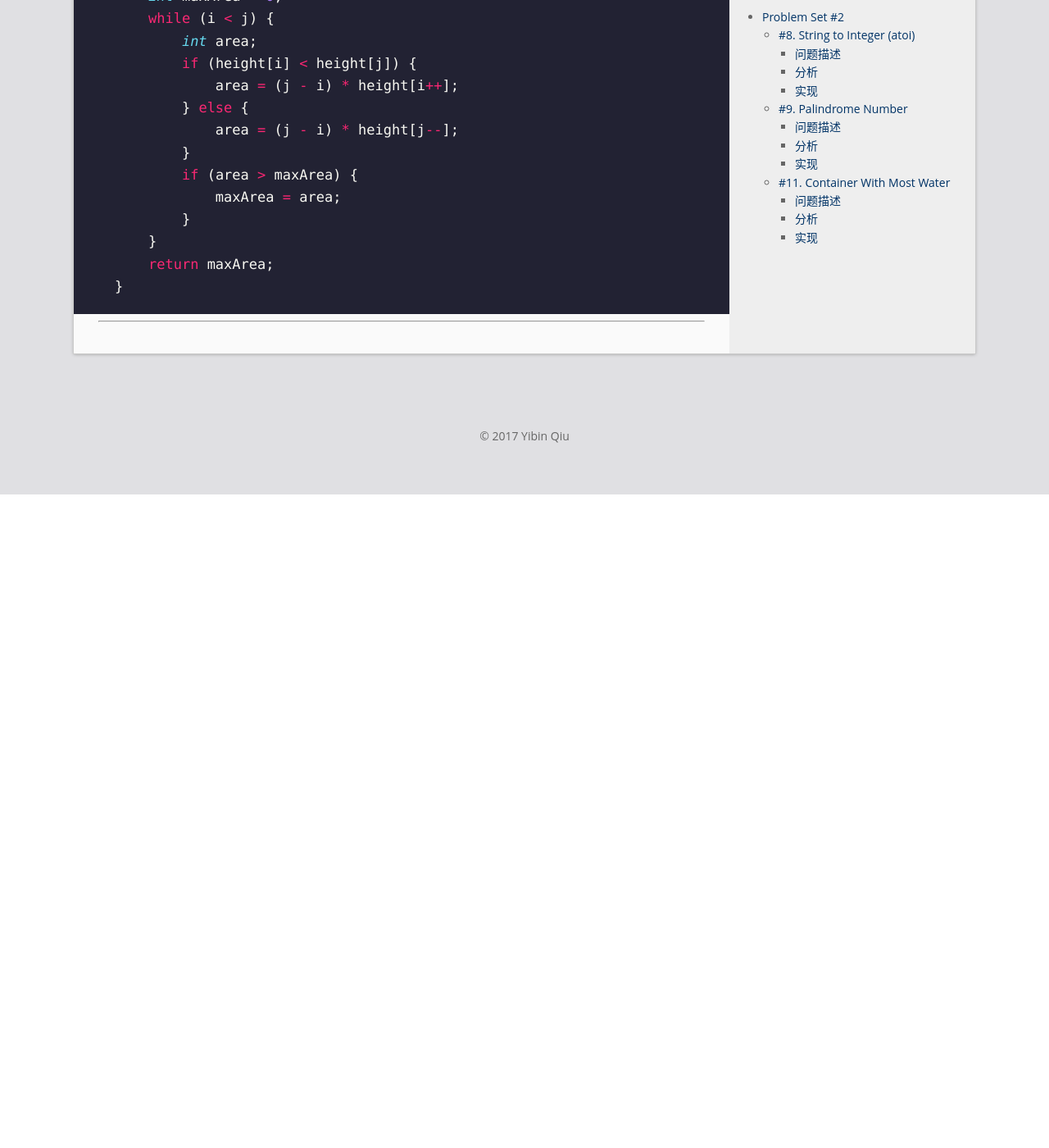
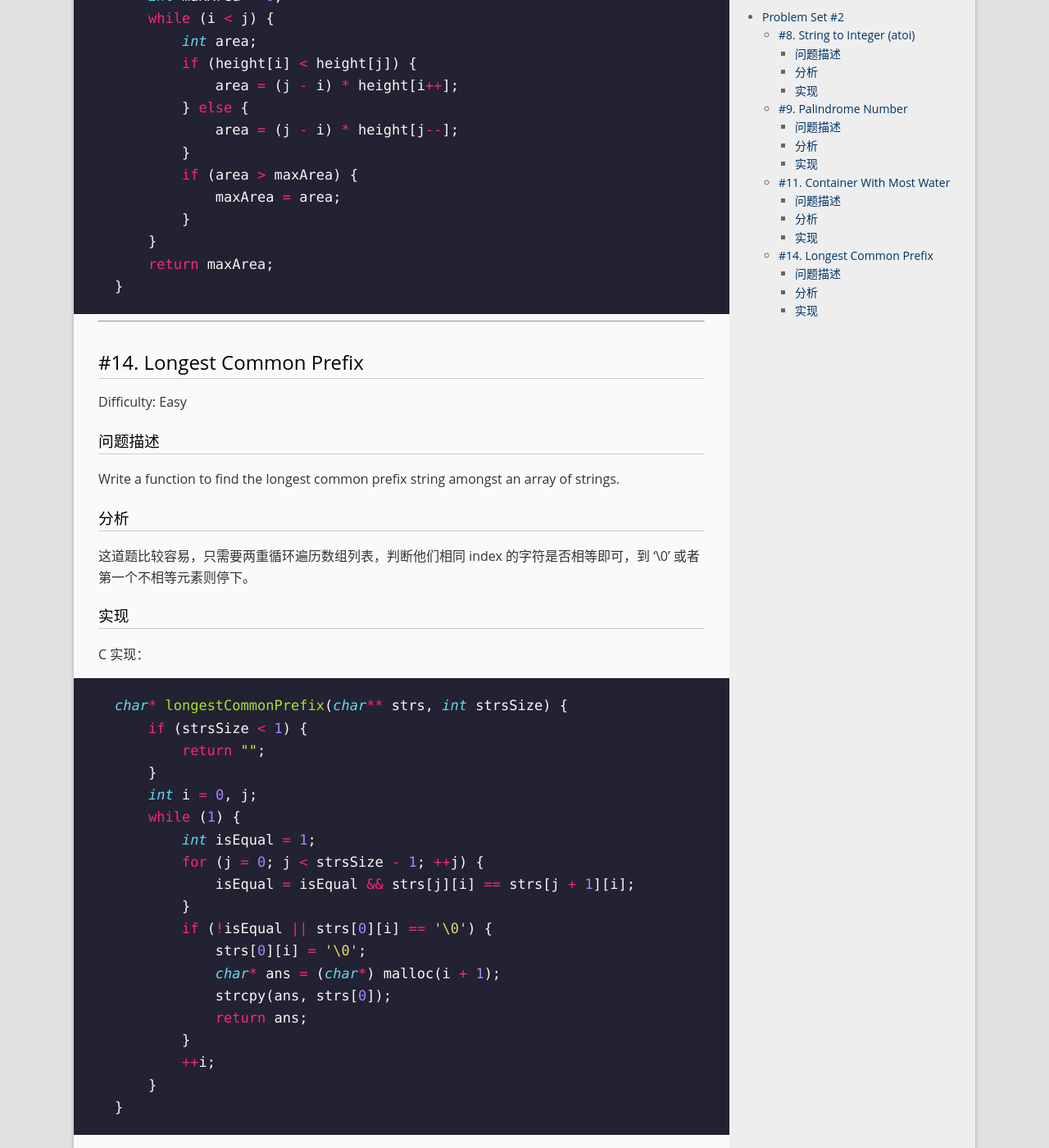
Before and after one commit to qyb225/qyb225.github.io, a Jekyll site: the page built from _posts/2017-09-11-Leetcode-Week2.md, in a window 1280 px wide and 1400 px high, scrolled down 3348 px. Shown: the whole window at 82% size. Built offline with Jekyll 4.4.1, drawn with Linux system fonts in a browser that asks for light colours; nearby versions of some CDN libraries; before the commit the page ends 3951 px from its top, so only the background shows below that.

````diff
--- a/_includes/sidebar.html
+++ b/_includes/sidebar.html
@@ -4,7 +4,7 @@
   <p>{{ site.profile }}</p>
   <p class="contact">
     {% if site.github_username %}
-    <a href="https://github.com/{{ site.github_username }}">GitHub</a>
+    <a href="https://github.com/{{ site.github_username }}" target="_blank">GitHub</a>
     {% endif %}
     {% if site.twitter_username %}
     <a href="https://twitter.com/{{ site.twitter_username }}">Twitter</a>
--- a/_posts/2017-09-11-Leetcode-Week2.md
+++ b/_posts/2017-09-11-Leetcode-Week2.md
@@ -144,3 +144,41 @@
 ```
 
 ---
+
+## #14. Longest Common Prefix
+
+Difficulty: Easy
+
+### 问题描述
+
+Write a function to find the longest common prefix string amongst an array of strings.
+
+### 分析
+
+这道题比较容易，只需要两重循环遍历数组列表，判断他们相同 index 的字符是否相等即可，到 '\0' 或者第一个不相等元素则停下。
+
+### 实现
+
+C 实现：
+
+```c
+char* longestCommonPrefix(char** strs, int strsSize) {
+    if (strsSize < 1) {
+        return "";
+    }
+    int i = 0, j;
+    while (1) {
+        int isEqual = 1;
+        for (j = 0; j < strsSize - 1; ++j) {
+            isEqual = isEqual && strs[j][i] == strs[j + 1][i];
+        }
+        if (!isEqual || strs[0][i] == '\0') {
+            strs[0][i] = '\0';
+            char* ans = (char*) malloc(i + 1);
+            strcpy(ans, strs[0]);
+            return ans;
+        }
+        ++i;
+    }
+}
+```
````
